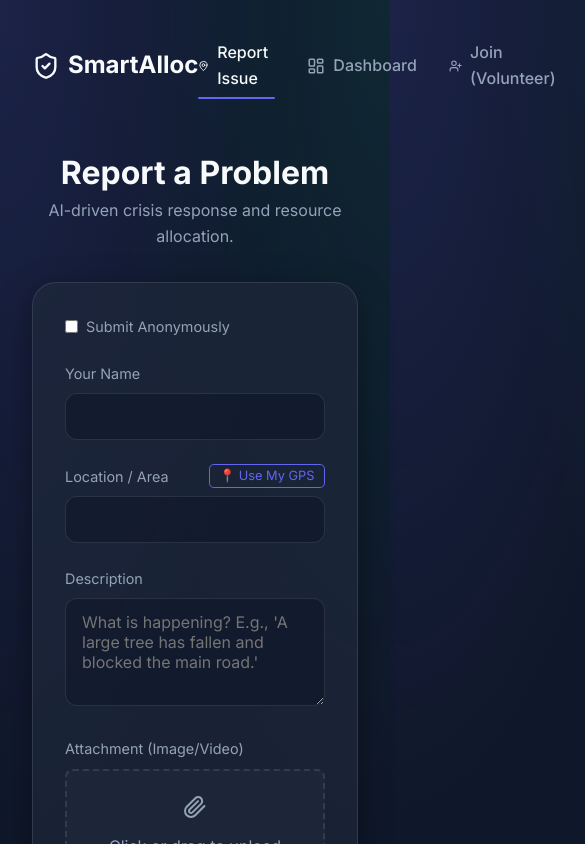
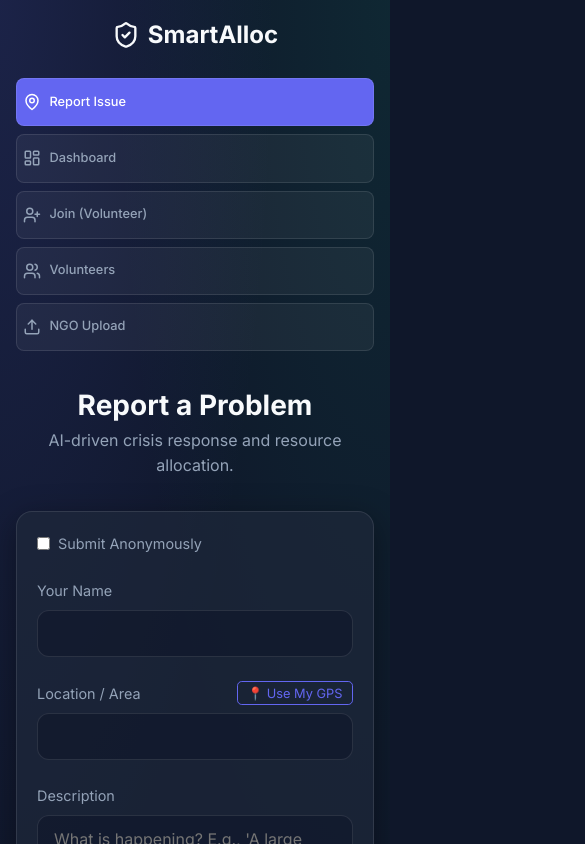
Before and after one commit to Chandni-Y/SmartAlloc, a React (Vite) app in the folder smartalloc-react/: page / in a window 390 px wide. Shown: the top 844 px of the page, 585 px wide, since content can reach past the window. Built offline with nearby package versions, Linux system fonts and the light colour scheme; no server answers.

Commit message:
Final Polish: Full mobile responsiveness, Gemini branding, and NGO portal improvements

```diff
--- a/smartalloc-react/src/index.css
+++ b/smartalloc-react/src/index.css
@@ -32,6 +32,25 @@ body {
   max-width: 1200px;
   margin: 0 auto;
   padding: 2rem;
+}
+
+/* Added for responsiveness */
+.responsive-container {
+  max-width: 600px;
+  margin: 0 auto;
+  width: 100%;
+}
+
+.ngo-grid-layout {
+  display: grid;
+  grid-template-columns: 1fr 1fr;
+  gap: 1.5rem;
+}
+
+.map-container-outer {
+  height: 600px;
+  position: sticky;
+  top: 2rem;
 }
 
 nav {
@@ -226,13 +245,98 @@ input:focus, textarea:focus, select:focus {
 .priority-Low { background: rgba(148, 163, 184, 0.2); color: var(--text-dim); }
 
 #map {
-  height: 600px;
+  height: 100%;
   border-radius: 1.5rem;
   overflow: hidden;
 }
 
+/* 📱 Aggressive Mobile Overrides */
 @media (max-width: 900px) {
   .dashboard-layout {
       grid-template-columns: 1fr;
   }
+  .ngo-grid-layout {
+    grid-template-columns: 1fr;
+  }
 }
+
+@media (max-width: 768px) {
+  .container {
+    padding: 1rem;
+    width: 100%;
+    overflow-x: hidden;
+  }
+
+  .responsive-container {
+    max-width: 100%;
+  }
+
+  nav {
+    flex-direction: column;
+    gap: 1.5rem;
+    margin-bottom: 2rem;
+    align-items: center;
+  }
+
+  .nav-links {
+    gap: 0.5rem;
+    width: 100%;
+    display: grid;
+    grid-template-columns: 1fr 1fr;
+    text-align: center;
+  }
+
+  .nav-link {
+    font-size: 0.8rem;
+    padding: 0.8rem 0.4rem;
+    background: rgba(255,255,255,0.05);
+    border: 1px solid var(--glass-border);
+    border-radius: 0.5rem;
+  }
+
+  .nav-link.active {
+    background: var(--primary);
+    color: white;
+  }
+
+  .nav-link.active::after {
+    display: none;
+  }
+
+  .glass-card {
+    padding: 1.25rem;
+    border-radius: 1rem;
+    width: 100% !important;
+  }
+
+  .stat-grid {
+    grid-template-columns: 1fr;
+  }
+
+  h1 {
+    font-size: 1.75rem;
+    text-align: center;
+  }
+
+  p {
+    text-align: center;
+  }
+
+  .problem-card {
+    flex-direction: column;
+    gap: 1rem;
+  }
+
+  .map-container-outer {
+    height: 400px;
+    position: relative;
+    top: 0;
+    margin-top: 2rem;
+  }
+}
+
+@media (max-width: 480px) {
+  .nav-links {
+    grid-template-columns: 1fr;
+  }
+}
--- a/smartalloc-react/src/pages/Dashboard.jsx
+++ b/smartalloc-react/src/pages/Dashboard.jsx
@@ -177,7 +177,7 @@ const Dashboard = () => {
         </div>
       </div>
 
-      <div style={{ height: '600px', position: 'sticky', top: '2rem' }}>
+      <div className="map-container-outer">
         <div ref={mapRef} style={{ width: '100%', height: '100%', borderRadius: '1.5rem', background: '#1e293b' }}>
           {!mapLoaded && <div style={{ display: 'flex', alignItems: 'center', justifyContent: 'center', height: '100%' }}><Loader2 className="animate-pulse" /></div>}
         </div>
--- a/smartalloc-react/src/pages/Home.jsx
+++ b/smartalloc-react/src/pages/Home.jsx
@@ -221,7 +221,7 @@ const Home = () => {
   }
 
   return (
-    <div style={{ maxWidth: '600px', margin: '0 auto' }}>
+    <div className="responsive-container">
       <header style={{ textAlign: 'center', marginBottom: '2rem' }}>
         <h1>Report a Problem</h1>
         <p style={{ color: 'var(--text-dim)' }}>AI-driven crisis response and resource allocation.</p>
--- a/smartalloc-react/src/pages/NgoUpload.jsx
+++ b/smartalloc-react/src/pages/NgoUpload.jsx
@@ -154,7 +154,7 @@ const NgoUpload = () => {
   };
 
   return (
-    <div style={{ maxWidth: '800px', margin: '0 auto' }}>
+    <div className="responsive-container">
       <header style={{ textAlign: 'center', marginBottom: '2rem' }}>
         <h1>NGO Bulk Upload</h1>
         <p style={{ color: 'var(--text-dim)' }}>AI-driven extraction from unstructured field notes.</p>
@@ -229,14 +229,14 @@ const NgoUpload = () => {
           <button type="submit" disabled={loading} className="btn-primary" style={{ width: '100%', padding: '1rem', marginTop: '1rem' }}>
             {loading ? (
               <div style={{ display: 'flex', alignItems: 'center', justifyContent: 'center', gap: '0.5rem' }}>
-                <span className="animate-pulse">Groq AI is Extracting...</span>
+                <span className="animate-pulse">Gemini AI is Extracting Reports...</span>
               </div>
-            ) : 'Extract & Sync with Groq AI'}
+            ) : 'Analyze & Sync with Gemini Intelligence'}
           </button>
         </form>
       </div>
 
-      <div style={{ display: 'grid', gridTemplateColumns: logs.length > 0 ? '1fr 1fr' : '1fr', gap: '1.5rem' }}>
+      <div className="ngo-grid-layout">
         {logs.length > 0 && (
           <div className="glass-card" style={{ maxHeight: '350px', overflowY: 'auto', fontFamily: 'monospace', fontSize: '0.85rem' }}>
             <h3 style={{ marginBottom: '1rem', fontSize: '1rem' }}>Processing Logs</h3>
--- a/smartalloc-react/src/pages/Volunteer.jsx
+++ b/smartalloc-react/src/pages/Volunteer.jsx
@@ -78,7 +78,7 @@ const Volunteer = () => {
 
   if (profile) {
     return (
-      <div style={{ maxWidth: '500px', margin: '0 auto' }}>
+      <div className="responsive-container">
         <header style={{ textAlign: 'center', marginBottom: '2rem' }}>
           <h1>My Volunteer Profile</h1>
           <p style={{ color: 'var(--text-dim)' }}>Manage your availability.</p>
@@ -150,7 +150,7 @@ const Volunteer = () => {
   }
 
   return (
-    <div style={{ maxWidth: '500px', margin: '0 auto' }}>
+    <div className="responsive-container">
       <header style={{ textAlign: 'center', marginBottom: '2rem' }}>
         <h1>Volunteer Registration</h1>
         <p style={{ color: 'var(--text-dim)' }}>Join the rapid response community.</p>
```
